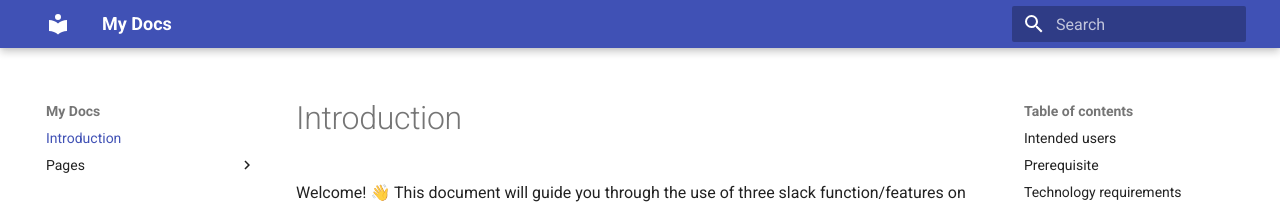
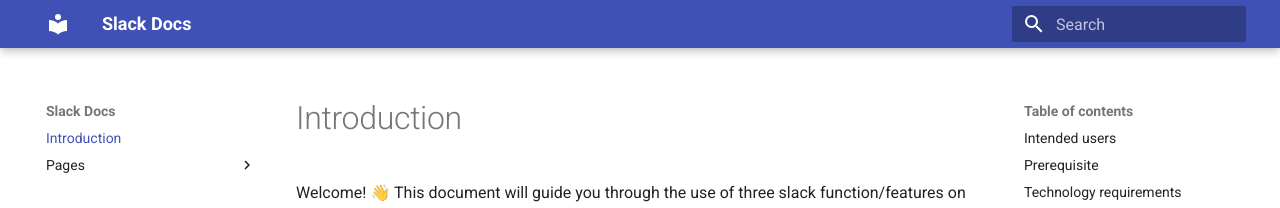
Before and after one commit to matthewy0987/COMM2216_SlackDocs, an MkDocs documentation site: the page built from docs/index.md, in a window 1280 px wide. Shown: the top 208 px of the page. Built offline with MkDocs 1.6.1 and Material for MkDocs 9.7.7, drawn with Linux system fonts in a browser that asks for light colours.

Commit message:
change Site NAme

```diff
--- a/mkdocs.yml
+++ b/mkdocs.yml
@@ -1,5 +1,5 @@
 # yaml-language-server: $schema=https://squidfunk.github.io/mkdocs-material/schema.json
-site_name: My Docs
+site_name: Slack Docs
 theme:
   name: material
   custom_dir: overrides
```
